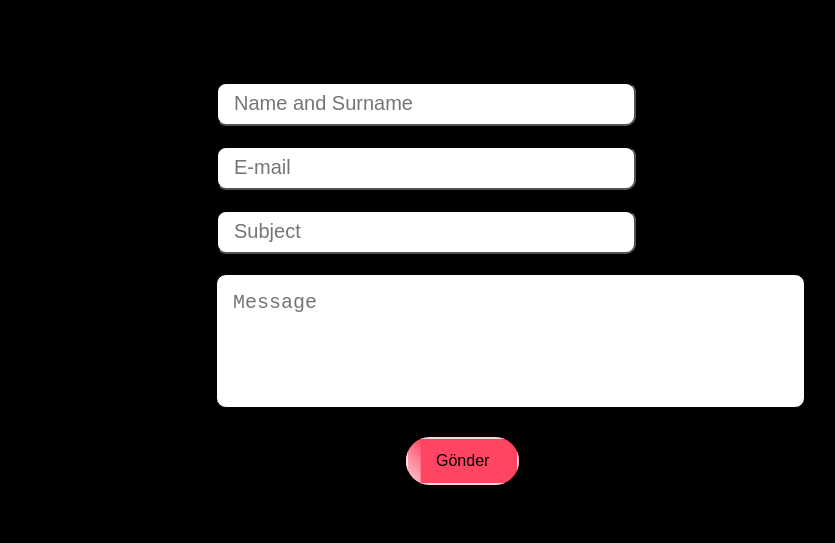
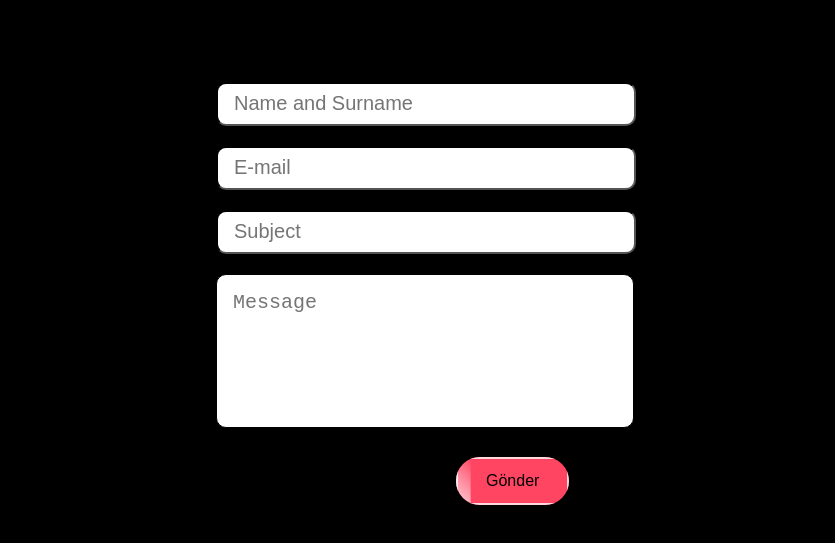
Before and after one commit to Cyreus/Cyreus.github.io, a plain HTML site: page index.html in a window 1280 px wide. Shown: the part 2515-3058 px from the top of the page, without its empty margins (422-1257 px from the left). Drawn offline with Linux system fonts and the light colour scheme.

Commit message:
new-features

```diff
--- a/index.html
+++ b/index.html
@@ -116,10 +116,10 @@
                     <br>
 
 
-                        <textarea style="color: black; width:555px; height: 100px; resize: none;" name="contact_content" placeholder="Message" class="form-control" id="message" required></textarea><br>
+                        <textarea style="color: black; width:30vw; height: 15vh; resize: none;" name="contact_content" placeholder="Message" class="form-control" id="message" required></textarea><br>
 
 
-                    <button style="margin-left:190px;" type="submit" class="animated-button">Gönder</button>
+                    <button style="margin-left:240px;" type="submit" class="animated-button">Gönder</button>
 
                 </form>
         </div>
```
